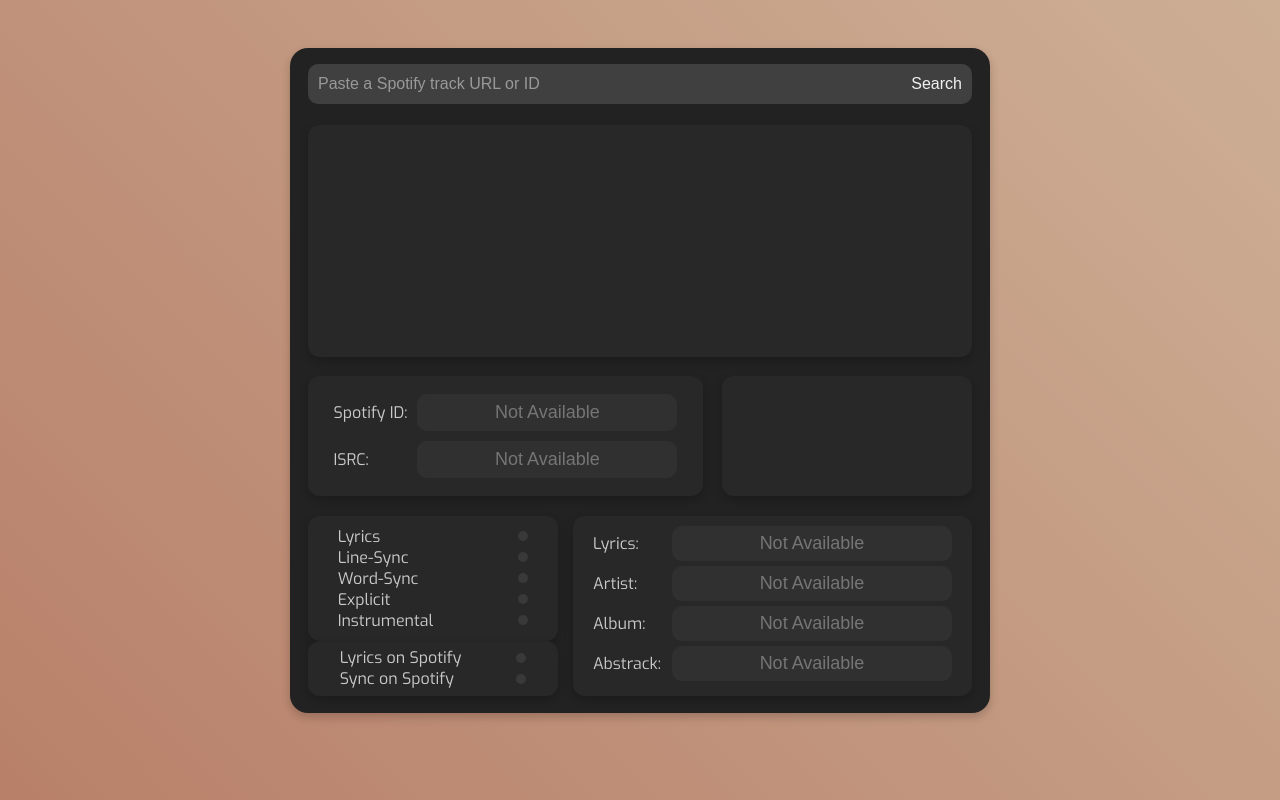
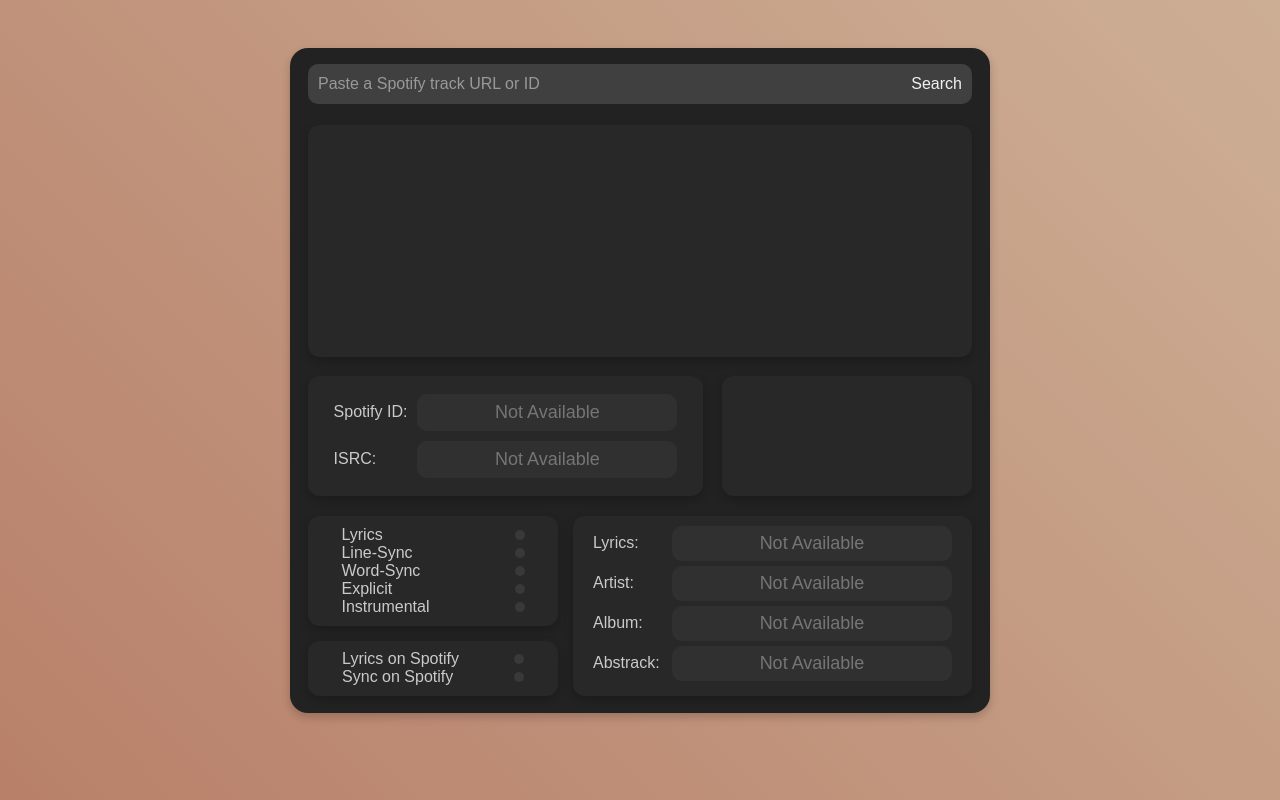
Before and after one commit to mwndl/songstats_encoded, a plain HTML site: page public/lyricsfinder.html in a window 1280 px wide. Drawn offline with Linux system fonts and the light colour scheme.

Commit message:
UI fixes

```diff
--- a/public/style.css
+++ b/public/style.css
@@ -1,5 +1,3 @@
-@import url('https://fonts.googleapis.com/css?family=Exo:400,700');
-
 /* Padrão do site */
 * {
   margin: 0;
```
